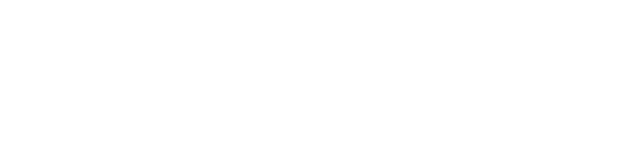
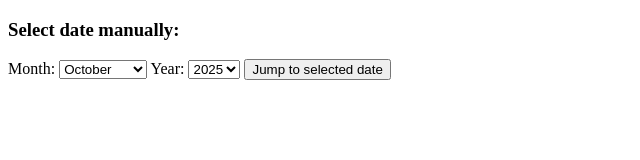
Before and after one commit to katarzynakaz/Piscine-week-2, a plain HTML site: page index.html in a window 1280 px wide. Shown: the whole page, without its empty margins (0-640 px from the left). Drawn offline with Linux system fonts and the light colour scheme.

Commit message:
base for  month selector added

```diff
--- a/index.html
+++ b/index.html
@@ -1,9 +1,34 @@
 <!DOCTYPE html>
 <html>
+
 <head>
     <script type="module" src="common.mjs"></script>
     <script type="module" src="web.mjs"></script>
 </head>
+
 <body>
+    <div id="month-selector-container">
+        <h3>Select date manually:</h3>
+        <label for="month-selector">Month:</label>
+        <!--the getMonth method returns a zero-based number between 0 and 11 -->
+        <select id="month-selector" name="month-selector">
+            <option value=0>January</option>
+            <option value=1>February</option>
+            <option value=2>March</option>
+            <option value=3>April</option>
+            <option value=4>May</option>
+            <option value=5>June</option>
+            <option value=6>July</option>
+            <option value=7>August</option>
+            <option value=8>September</option>
+            <option value=9>October</option>
+            <option value=10>November</option>
+            <option value=11>December</option>
+        </select>
+        <label for="year-selector">Year:</label>
+        <select id="year-selector" name="year-selector"></select>
+        <button id="selector-button">Jump to selected date</button>
+    </div>
 </body>
+
 </html>
--- /dev/null
+++ b/month-selector.mjs
@@ -0,0 +1,32 @@
+import { renderCalendar } from "./render-month.mjs";
+
+export function activateMonthSelector(date = new Date()) {
+    const selectorButton = document.getElementById("selector-button");
+    //set selected Month option
+    const monthSelector = document.getElementById("month-selector");
+    monthSelector.value = date.getMonth();
+
+    const yearSelector = document.getElementById("year-selector");
+    createYearSelectOptions(yearSelector, date.getFullYear());
+    //set selected year option
+    yearSelector.value = date.getFullYear();
+
+    selectorButton.addEventListener("click", () => {
+        const newDate = new Date(yearSelector.value, monthSelector.value);
+        alert(newDate);
+        /*
+        const calendarContainer = document.getElementById("calendarContainer");
+        calendarContainer.innerHTML = '';
+        renderCalendar(newDate);
+        */
+    });
+}
+
+function createYearSelectOptions(yearSelector, selectedYear) {
+    for (let year = selectedYear - 200; year < selectedYear + 200; year++) {
+        const opt = document.createElement("option");
+        opt.value = year;
+        opt.textContent = year;
+        yearSelector.appendChild(opt);
+    }
+}
--- a/web.mjs
+++ b/web.mjs
@@ -4,10 +4,12 @@
 // You can't open the index.html file using a file:// URL.
 
 import { getGreeting } from "./common.mjs";
-import daysData from "./days.json" with { type: "json" };
+//import daysData from "./days.json" with { type: "json" };
+import { activateMonthSelector } from "./month-selector.mjs";
 import { renderCalendar } from "./render-month.mjs";
 
-window.onload = function() {
+window.onload = function () {
     // document.querySelector("body").innerText = `${getGreeting()} - there are ${daysData.length} known days`;
+    activateMonthSelector(); // add events and years options to selector
     renderCalendar();
 }
```
Lines whose indentation alone changed are shown as unchanged.
